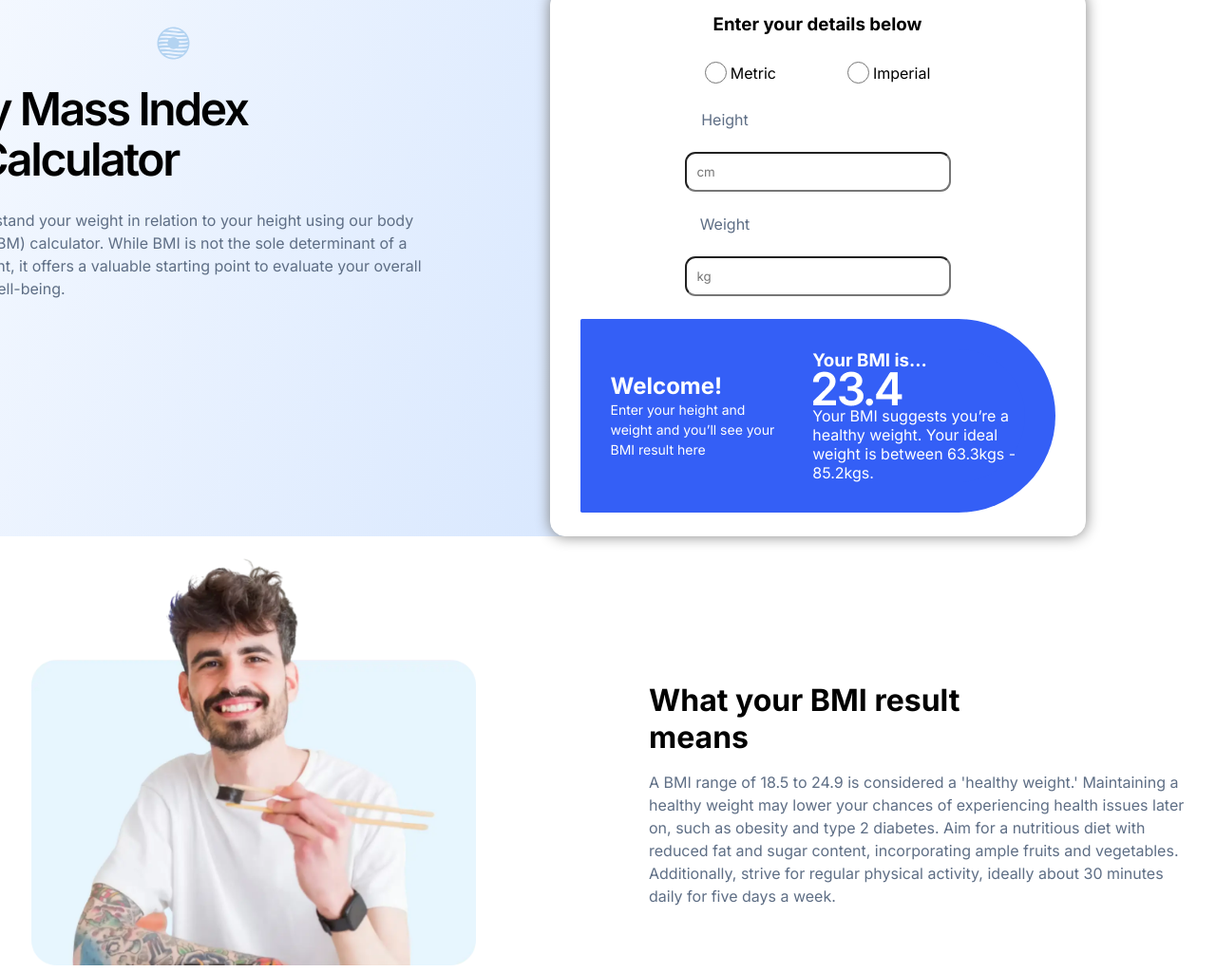
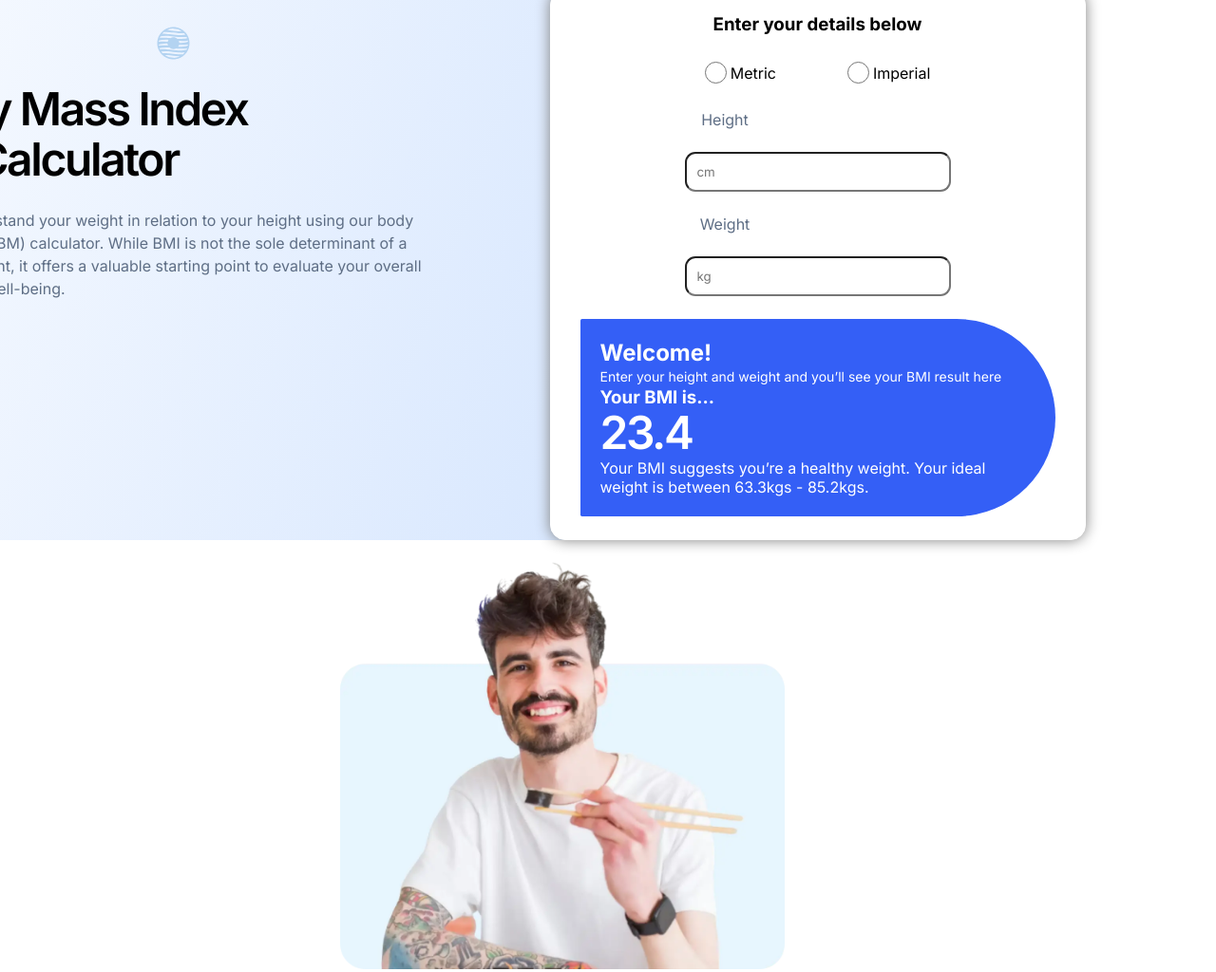
Before and after one commit to AnanoMakharashvili/BMI-calculator, a plain HTML site: page index.html in a window 1280 px wide. Shown: the part 158-1182 px from the top of the page at 95% size. Drawn offline with Linux system fonts and the light colour scheme.

Commit message:
corrected

```diff
--- a/index.html
+++ b/index.html
@@ -54,9 +54,9 @@
                 here</span
               >
             </div>
-            <div class="num-bmi-style" id="num-bmi-style">
+            <div class="num-bmi-style">
               <h3>Your BMI is...</h3>
-              <img src="assets/23.4.png" rel="number" class="num-style" />
+              <span class="num-style" id="num-bmi-style">23.4</span>
               <p>
                 Your BMI suggests you’re a healthy weight. Your ideal weight is
                 between 63.3kgs - 85.2kgs.
--- a/script.js
+++ b/script.js
@@ -20,7 +20,7 @@ const calculateBmi = () => {
   const dividedHeight = heightValue / 100;
   const bmi = weightValue / (dividedHeight * dividedHeight);
   getBmiResult.textContent = bmi.toFixed(1);
-  if (calculateBmi > 0) {
+  if (bmi > 0) {
     getBmiResult.style.display = "block";
   } else {
     welcomeButton.style.display = "none";
--- a/styles.css
+++ b/styles.css
@@ -130,6 +130,14 @@
   padding: 32px;
   border-radius: 17px;
 }
+.num-style {
+  font-family: Inter;
+  font-size: 48px;
+  font-weight: 600;
+  line-height: 52.8px;
+  letter-spacing: -0.05em;
+  text-align: left;
+}
 .man-eating-style {
   width: 311px;
 }
@@ -221,10 +229,14 @@
   }
 
   .blue-box-style {
+    display: block;
     width: 500px;
     gap: 24px;
     border-radius: 16px 999px 999px 16px;
     flex-direction: row;
+    background-color: #345ff6;
+    color: white;
+    padding: 21px;
   }
 
   .welcome-style {
@@ -237,19 +249,6 @@
     font-weight: 400;
     line-height: 21px;
     text-align: left;
-  }
-
-  .num-bmi-style {
-    width: 500px;
-    gap: 24px;
-    border-radius: 16px 999px 999px 16px;
-    flex-direction: row;
-    background: #345ff6;
-  }
-  .image-bmi-style {
-    display: flex;
-    flex-direction: row;
-    gap: 182px;
   }
 
   .bmi-range-style {
```
